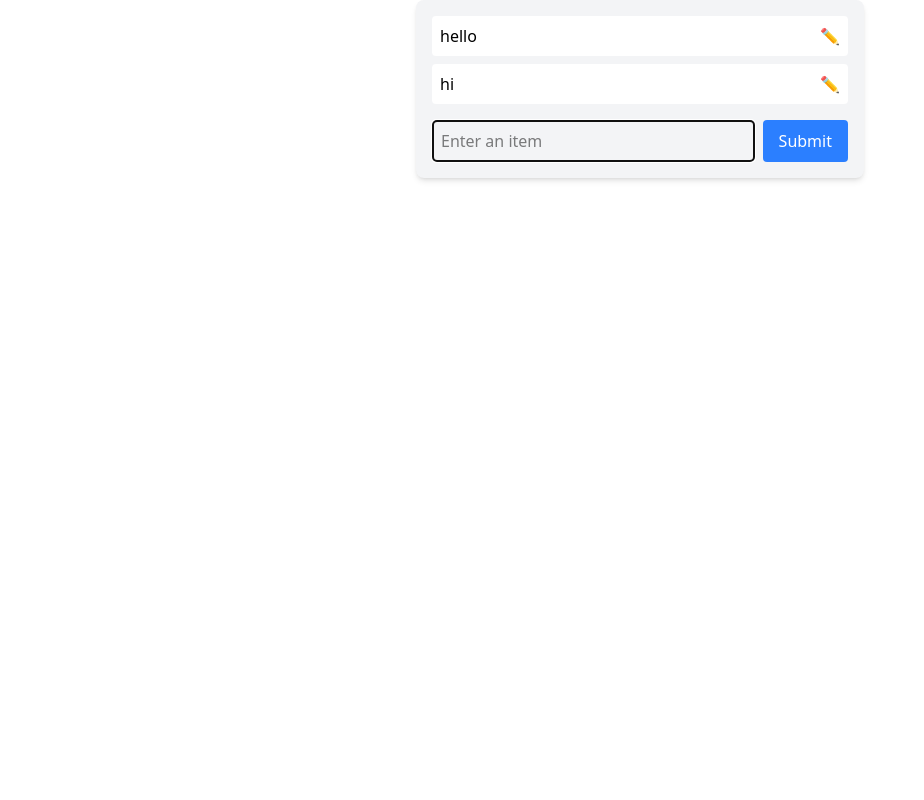
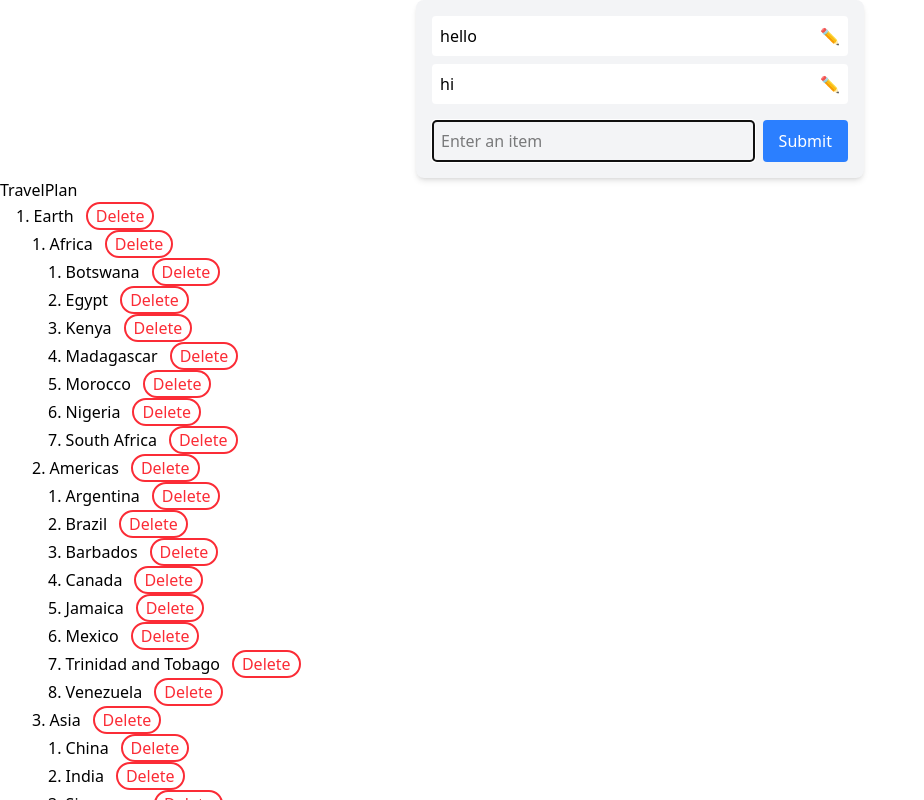
Before and after one commit to Shanto-prime/learn-js, a React (Vite) app: page / in a window 1280 px wide. Shown: the top 800 px of the page, without its empty margins (0-924 px from the left). Built offline with nearby package versions, Linux system fonts and the light colour scheme.

Commit message:
feat: added travel plan

```diff
--- a/src/App.jsx
+++ b/src/App.jsx
@@ -1,11 +1,13 @@
 import "./App.css";
 import Pointer from "./Components/Pointer";
 import Test from "./Components/Test";
+import TravelPlan from "./Components/TravelPlan";
 export default function App() {
     return (
         <>
             <Test />
             <Pointer />
+            <TravelPlan />
         </>
     );
 }
```
